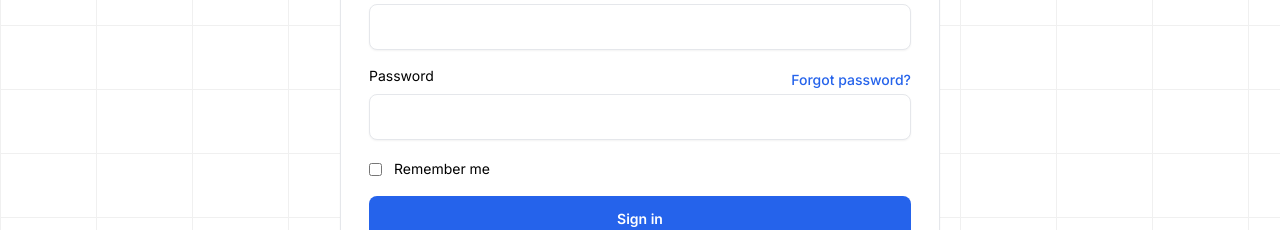
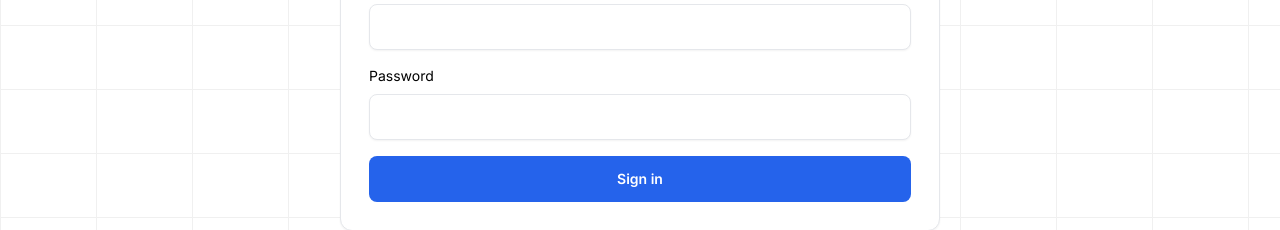
Before and after one commit to Dev-Moa/kulmiye-edu-ui, a Vue app: page /login in a window 1280 px wide. Shown: the part 295-525 px from the top of the page. Built offline with nearby package versions, Linux system fonts and the light colour scheme.

Commit message:
small fixes

```diff
--- a/src/views/LoginView.vue
+++ b/src/views/LoginView.vue
@@ -10,12 +10,14 @@
             <h1 class="block text-2xl font-bold text-gray-800">Sign in</h1>
             <p class="mt-2 text-sm text-gray-600">
               Don't have an account yet?
-              <a
+              <router-link :to="{name:'login'}" >
+                <a
                 class="text-blue-600 decoration-2 hover:underline font-medium"
-                href="../examples/html/signup.html"
+
               >
                 Sign up here
               </a>
+              </router-link>
             </p>
           </div>
 
@@ -69,11 +71,7 @@
                     <label for="password" class="block text-sm mb-2"
                       >Password</label
                     >
-                    <a
-                      class="text-sm text-blue-600 decoration-2 hover:underline font-medium"
-                      href="../examples/html/recover-account.html"
-                      >Forgot password?</a
-                    >
+
                   </div>
                   <div class="relative">
                     <input
@@ -110,22 +108,6 @@
                   </p>
                 </div>
                 <!-- End Form Group -->
-
-                <!-- Checkbox -->
-                <div class="flex items-center">
-                  <div class="flex">
-                    <input
-                      id="remember-me"
-                      name="remember-me"
-                      type="checkbox"
-                      class="shrink-0 mt-0.5 border-gray-200 rounded text-blue-600 focus:ring-blue-500"
-                    />
-                  </div>
-                  <div class="ms-3">
-                    <label for="remember-me" class="text-sm">Remember me</label>
-                  </div>
-                </div>
-                <!-- End Checkbox -->
 
                 <button
                   type="submit"
```
Also changed, not shown: src/router/index.js (+0 -13 lines).
